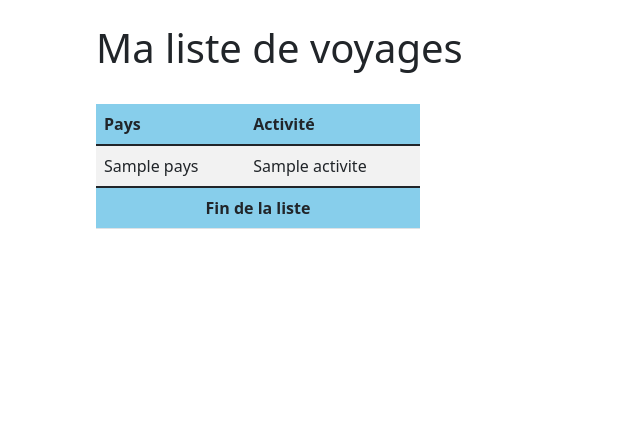
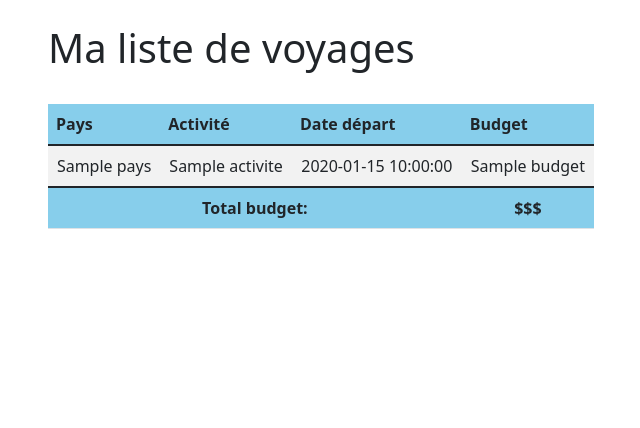
Before and after one commit to je-do/Bucketlist, a Symfony app: template templates/wish/list.html.twig in a window 1280 px wide. Shown: the part 81-509 px from the top of the page, without its empty margins (34-674 px from the left). Run offline with Twig, Linux system fonts and the light colour scheme; the template is opened without the code that fills it: most values are stand-ins (such as "Sample title", 1, 10 or a date in 2020); some libraries are stand-ins or nearby versions.

Commit message:
mon 2ème commit

```diff
--- a/src/Controller/MainController.php
+++ b/src/Controller/MainController.php
@@ -25,7 +25,7 @@ class MainController extends AbstractController
     public function about(): Response
     {
         return $this->render('main/about.html.twig', [
-            'titre' => 'About us',
+            'titre' => 'Que dire...',
         ]);
     }
 }
--- a/templates/base.html.twig
+++ b/templates/base.html.twig
@@ -5,7 +5,7 @@
         <meta name="viewport" content="width=device-width, initial-scale=1, shrink-to-fit=no" />
         <meta name="description" content="" />
         <meta name="author" content="" />
-        <link href="{{ asset('style.css') }}" rel="stylesheet" />
+
 
         <title>
            {% block titre %}
@@ -16,6 +16,8 @@
         <!-- <link rel="icon" type="image/x-icon" href="assets/favicon.ico" /> -->
         <!-- Core theme CSS (includes Bootstrap)-->
         <link href="https://cdn.jsdelivr.net/npm/bootstrap@5.1.3/dist/css/bootstrap.min.css" rel="stylesheet" integrity="sha384-1BmE4kWBq78iYhFldvKuhfTAU6auU8tT94WrHftjDbrCEXSU1oBoqyl2QvZ6jIW3" crossorigin="anonymous">
+        <link rel="stylesheet" href="{{asset ('style.css')}}">
+
 
     </head>
     <body>
@@ -50,7 +52,7 @@
             </div>
         </nav>
         <!-- Page Content-->
-        <div class="container px-4 px-lg-5">
+        <div class="container-fluid px-4 px-lg-5" >
 
            {% block main %}
            {% endblock %}
--- a/templates/wish/list.html.twig
+++ b/templates/wish/list.html.twig
@@ -15,27 +15,32 @@
 
             <h1>Ma liste de voyages</h1>
 
-            <div class=" col-4">
+            <div class=" col-6">
             <br>
                 <table class="table table-striped"> {#pour avoir des couleurs différentes à chaque ligne#}
                     <thead>
                         <tr bgcolor="#87CEEB">
                             <th>Pays</th>
                             <th>Activité</th>
+                            <th>Date départ</th>
+                            <th>Budget</th>
                         </tr>
                     </thead>
                     <tbody>
                         {% for b in bucketlist %}
                         <tr>
-                            <td>{{b.pays}}</td>
-                            <td>{{b.activite}}</td>
+                            <td align="center">{{b.pays}}</td>
+                            <td align="center">{{b.activite}}</td>
+                            <td align="center">{{b.date}}</td>
+                            <td align="center">{{b.budget}}</td>
 
                         </tr>
                         {% endfor %}
                     </tbody>
                     <tfoot>
                         <tr  bgcolor="#87CEEB" align="center">
-                            <th colspan="3">Fin de la liste</th>
+                            <th colspan="3">Total budget:</th>
+                            <th colspan="1">$$$</th>
                         </tr>
                     </tfoot>
                 </table>
```
Also changed, not shown: src/Controller/WishController.php (+4 -4 lines), templates/main/contact.html.twig (deleted, +0 -17 lines), templates/main/service.html.twig (deleted, +0 -17 lines).
